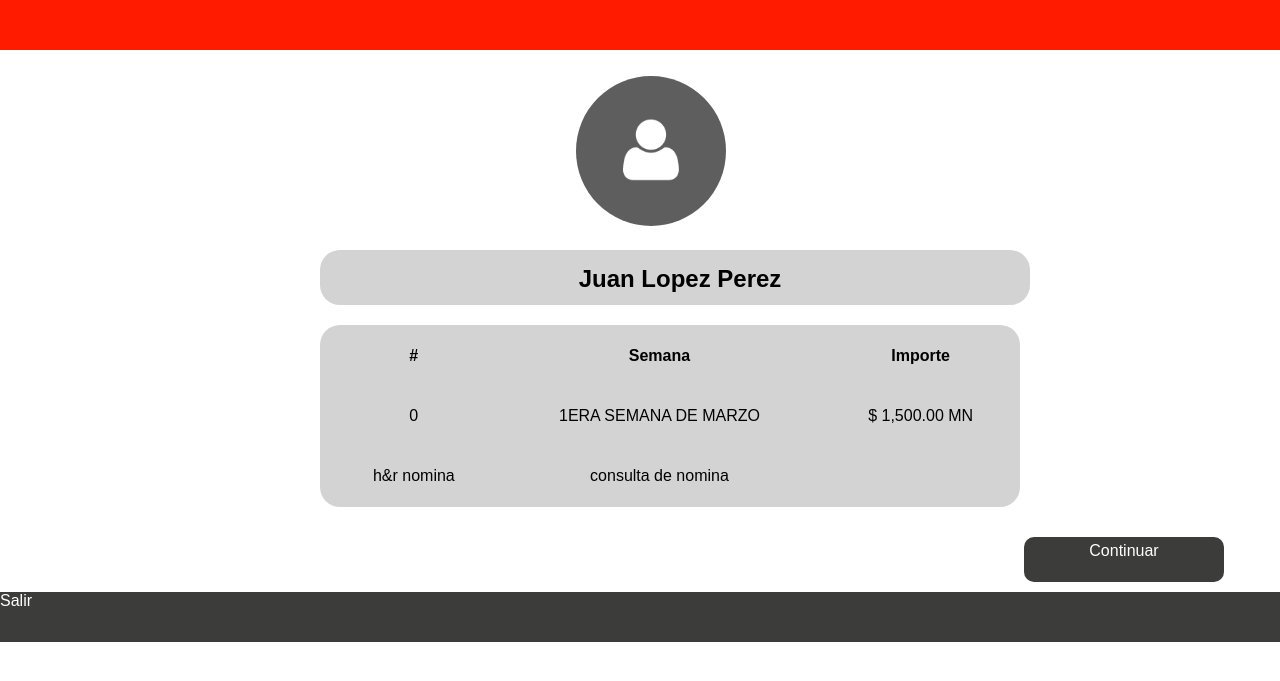
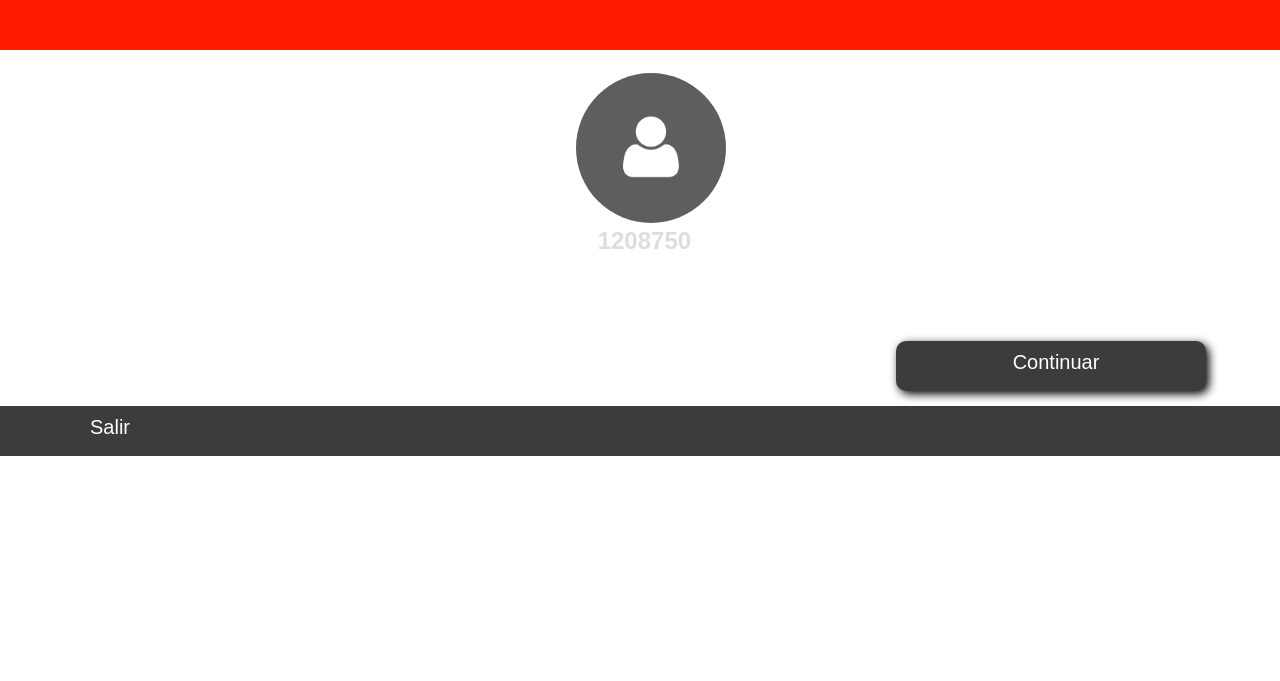
Before and after one commit to satit-project/satit, a PHP site: page /resources/html/nomina.html in a window 1280 px wide. Shown: the top 681 px of the page. Run offline with PHP 8.4, Linux system fonts and the light colour scheme; style sheets or scripts are compiled from the project's sources.

Commit message:
Actualización de css en nomina
CSS modificado para aproximarse al diseño del mockup

```diff
--- a/index.html
+++ b/index.html
@@ -29,7 +29,7 @@
                 <input type="password" class="input-text">
             </div>
             <div>
-                <a href="#" class="btn">INGRESAR</a>
+                <a href="#" class="btn btn-ingresar">INGRESAR</a>
             </div>
         </div>
         </div>
--- a/resources/css/general.css
+++ b/resources/css/general.css
@@ -28,6 +28,7 @@
     border-radius: 10px;
     margin-left: 35%;
     margin-top: 5%;
+    padding-left: 10px;
 }
 
 .input-text, .btn
@@ -36,13 +37,12 @@
     width: 350px;
     margin-left: 35%;
     margin-top: 10px;
-    border-radius: 20px;
+    border-radius: 10px;
     padding-left: 10px;
 }
+
 .input-text
 {
-
-    padding-left: 10px;
 
     font-size: xx-large;
     color: gray;
@@ -63,24 +63,30 @@
 
 }
 
+
 .btn
 {
+    text-decoration: none;
+    color: white;
+    width: 200px;
+    height: 40px;
+    text-align: center;
     display: block;
-    text-decoration: none;
-    color: rgb(153, 153, 153);
-    font-size: larger;
-    background: linear-gradient(333deg, rgb(31, 31, 31) 0%, rgb(10, 10, 10)90%);
-    text-align: center;
-    transition: background 5s;
+    border-radius: 10px;
+    font-size: 20px;
+    background-color: #3C3C3B;
+    padding-top: 10px;
+    transition: background 300ms;
+}
+
+
+.btn:hover{
+    background:  #454543;
+    transition: background 300ms;
 
 }
 
-.btn:hover{
-    background: linear-gradient(333deg, rgb(87, 87, 87) 0%, rgb(10, 10, 10)90%);
-    transition: background 5s;
-
+.btn-ingresar
+{
+    width: 350px;
 }
-
-a{
-    text-decoration: none;
-}
--- a/resources/css/nomina.css
+++ b/resources/css/nomina.css
@@ -8,6 +8,11 @@
 {
     background: white;
 }
+section
+{
+    padding-bottom: 10px;
+
+}
 /*
 ===================================================================
     Logo de usuario
@@ -16,7 +21,7 @@
 */
 .user-logo
 {
-    margin-top: 2%;
+    margin-top: 1%;
     width: 150px;
     height: 150px;
     border-radius: 100px;
@@ -34,8 +39,7 @@
     display: block;
     height: 40px;
     text-align: center;
-    margin-top: 20px;
-    padding-top: 15px;
+
 
 
 }
@@ -43,34 +47,18 @@
 
 /*
 ===================================================================
-    Tabla de nomina
+    Numero de empleado
 ===================================================================
 
 */
-table,h2
+h2
 {
 
-    margin-left: 25%;
+    margin-left: 23%;
     width: 700px;
-    background-color: lightgrey;
-    border-radius: 20px;
-    padding-left: 10px;
+    border-radius: 10px;
+    color: #ddd;
 
-}
-
-table
-{
-
-    margin-top: 20px;
-    margin-bottom: 30px;
-    text-align: center;
-
-}
-
-th, td
-{
-
-    padding: 20px;
 
 }
 
@@ -109,26 +97,62 @@
 */
 .bottom-barr
 {
-    background: #3C3C3B;
+    background-color: #3C3C3B;
 }
 
 .btn-continuar
 {
-    text-decoration: none;
-    display: inline-block;
-    width: 200px;
-    height: 40px;
-    background-color: #3C3C3B;
-    align-items: flex-start;
-    margin-bottom: 10px;
-    text-align: center;
-    border-radius: 10px;
-    margin-left: 80%;
-    padding-top: 5px;
+    width: 300px;
+    margin-bottom: 15px;
+    margin-left: 70%;
+    box-shadow: 3px 3px 10px black;
+    border: 3px #ddd;
 }
 
-.btn-salir, .btn-continuar
+
+.btn-salir
 {
-    color: white;
+
+
+margin-left: 0px;
+border-radius: 0px;
+
 
 }
+
+.btn:hover
+{
+    background:  #454543;
+    transition: background 300ms;
+
+}
+
+.renglones
+{
+    display: inline-block;
+    background-color: #ECECEC;
+    margin-left: 10%;
+    padding: 10px;
+}
+
+.reng-semana
+{
+
+    width: 40%;
+    margin-left: 20%;
+
+}
+
+.reng-semana, .reng-nomina
+{
+    height: 20px;
+}
+.reng-nomina
+{
+    width: 100px;
+}
+
+#seccion-renglones
+{
+    margin-bottom: 5%;
+}
--- a/resources/html/nomina.html
+++ b/resources/html/nomina.html
@@ -5,6 +5,7 @@
     <meta name="viewport" content="width=device-width, initial-scale=1.0">
     <link href="../css/general.css" rel="stylesheet" type="text/css">
     <link href="../css/nomina.css" rel="stylesheet" type="text/css">
+    <script src="../js/nomina.js"></script>
     <title>Nomina</title>
 </head>
 <body>
@@ -16,46 +17,22 @@
     <!-- Logo de usuario y Nombre -->
     <section>
         <img src="../img/nomina/profilepic_unisex.gif" class="user-logo">
-        <h2>Juan Lopez Perez</h2>
+        <h2>1208750</h2>
     </section>
 
 
-    <!-- Tabla de nomina-->
-    <section>
-        <table>
-
-            <thead>
-                <tr>
-                    <th>#</th>
-                    <th>Semana</th>
-                    <th>Importe</th>
-                </tr>
-            </thead>
-
-            <tfoot>
-                <tr>
-                    <td>h&r nomina</td>
-                    <td>consulta de nomina</td>
-                </tr>
-            </tfoot>
-
-            <tbody>
-                <tr>
-                    <td>0</td>
-                    <td>1ERA SEMANA DE MARZO</td>
-                    <td>$ 1,500.00 MN</td>
-                </tr>
-            </tbody>
-        </table>
-    </section>
+    <!-- Seccion para mostrar la nomina-->
+    <div id="seccion-renglones">
+        <script>creaRenglones(3);</script>
+    </div>
 
     <!--Boton continuar-->
-        <a href="../html/menu.html"class="btn-continuar">Continuar</a>
+        <a href="../html/menu.html"class="btn btn-continuar">Continuar</a>
 
     <!-- Barra inferior-->
     <section>
         <div class="bottom-barr">
-            <a href="../index.html"class="btn-salir">Salir</a>
+            <a href="../../index.html"class="btn btn-salir">Salir</a>
         </div>
     </section>
 
--- /dev/null
+++ b/resources/js/nomina.js
@@ -0,0 +1,16 @@
+
+function creaRenglones(cantidad)
+{
+    var renglones= document.getElementById("seccion-renglones")
+    for(i =0 ; i <cantidad; i++)
+    {
+        var divSemana = document.createElement("div")
+        divSemana.setAttribute("class","renglones reng-semana")
+
+        var divNomina = document.createElement("div")
+        divNomina.setAttribute("class","renglones reng-nomina")
+        renglones.appendChild(divSemana)
+        renglones.appendChild(divNomina)
+
+    }
+}
```
